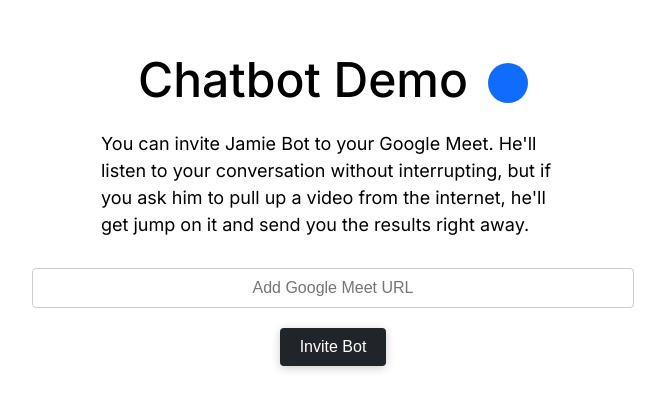
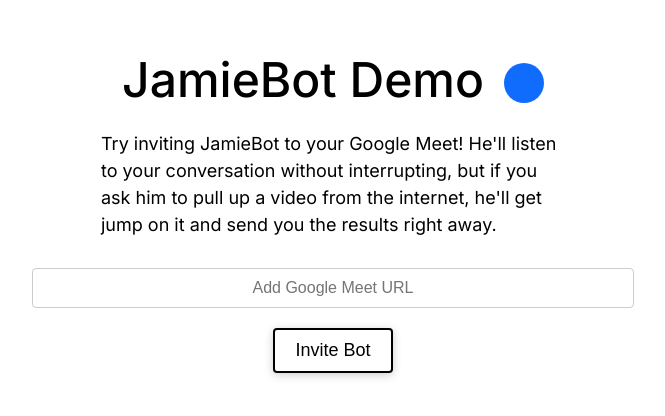
Before and after one commit to aydinschwa/Recall-AI-Demo, a website: page public/index.html in a window 1280 px wide. Shown: the part 138-554 px from the top of the page, without its empty margins (307-972 px from the left). Drawn offline with Linux system fonts and the light colour scheme.

Commit message:
change styles

```diff
--- a/public/index.html
+++ b/public/index.html
@@ -14,11 +14,11 @@
     <div class="container">
       <form id="simpleForm">
         <div class="heading">
-          <div class="title">Chatbot Demo</div>
+          <div class="title">JamieBot Demo</div>
           <div class="logo"></div>
         </div>
         <div class="description">
-          You can invite Jamie Bot to your Google Meet. He'll listen to your
+          Try inviting JamieBot to your Google Meet! He'll listen to your
           conversation without interrupting, but if you ask him to pull up a
           video from the internet, he'll get jump on it and send you the results
           right away.
--- a/public/styles.css
+++ b/public/styles.css
@@ -65,12 +65,11 @@
   padding: 10px 20px;
   text-align: center;
   cursor: pointer;
-  background-color: #212529;
-  color: white;
+  background-color: white;
   box-shadow: 0 2px 10px rgba(0, 0, 0, 0.2);
-  border: none;
+  border: 2px solid black;
   border-radius: 4px;
-  font-size: 16px;
+  font-size: 18px;
   transition: transform 0.3s;
 }
 button:hover {
```
